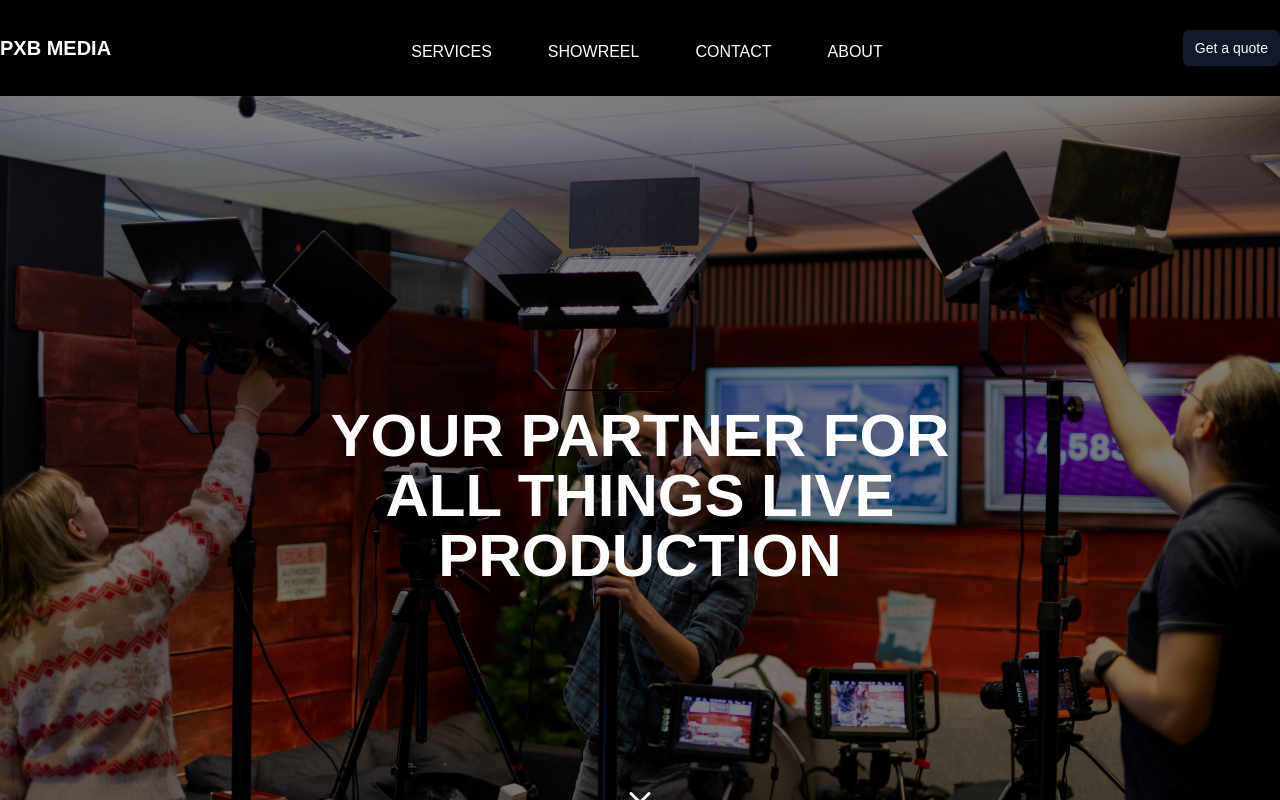
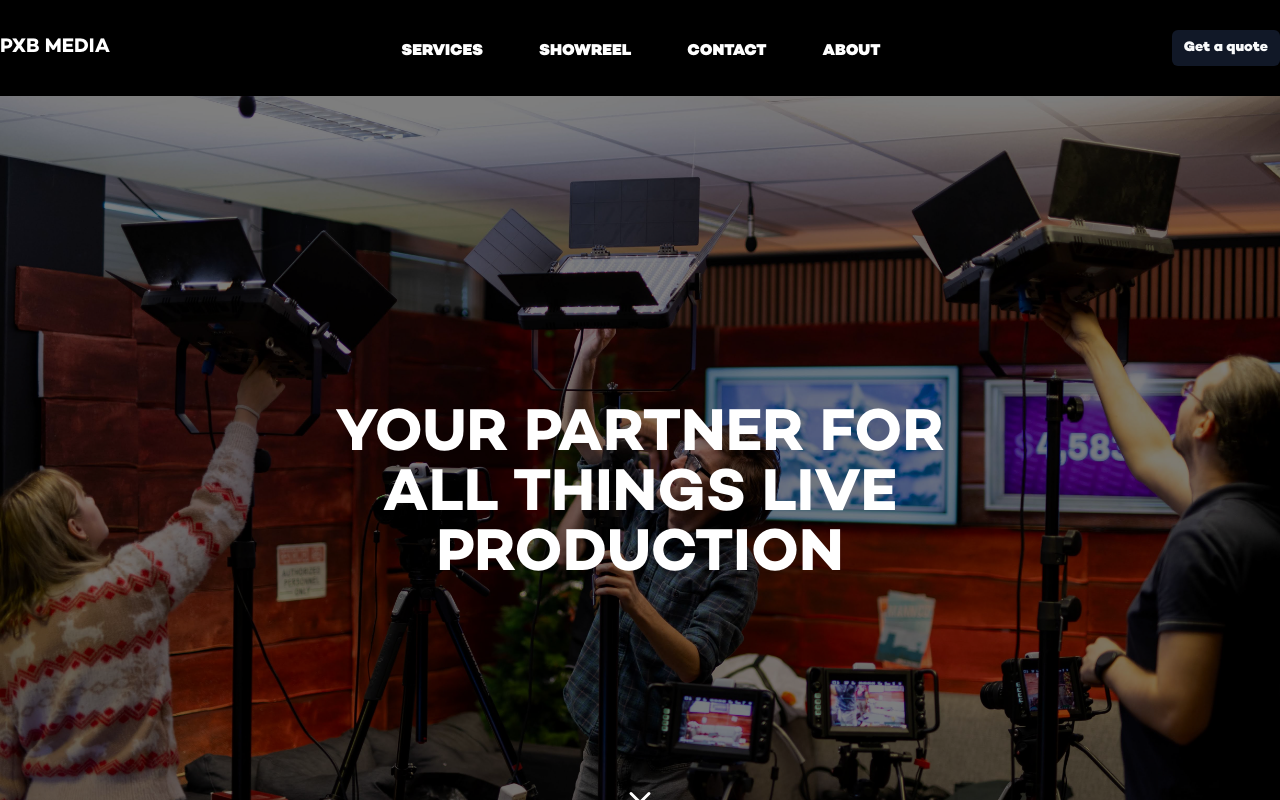
Before and after one commit to ThatGuyHS/pxb-media-test, a Next.js app in the folder pxb-media-test/: page / in a window 1280 px wide. Shown: the top 800 px of the page. Built offline with nearby package versions, Linux system fonts and the light colour scheme.

Commit message:
updated font

```diff
--- a/pxb-media-test/app/globals.css
+++ b/pxb-media-test/app/globals.css
@@ -32,20 +32,20 @@ body {
   }
 }
 
+@layer base {
 @font-face {
-  font-family: 'Compton';
-  src: url('/fonts/campton-black.otf') format('otf'),
-       url('/fonts/campton-bold.otf') format('otf');
+  font-family: 'Campton';
+  src: url(/fonts/campton-black.otf) format('opentype');
   font-weight: normal;
   font-style: normal;
   font-display: swap;
 }
 
 @font-face {
-  font-family: 'Compton';
-  src: url('/fonts/campton-black.otf') format('otf'),
-       url('/fonts/campton-bold.otf') format('otf');
+  font-family: 'Campton';
+  src: url(/fonts/campton-bold.otf) format('opentype');
   font-weight: bold;
   font-style: normal;
   font-display: swap;
 }
+}
--- a/pxb-media-test/app/layout.tsx
+++ b/pxb-media-test/app/layout.tsx
@@ -1,12 +1,11 @@
 import type { Metadata } from "next";
-import { Inter } from "next/font/google";
 import "./globals.css";
 
-const inter = Inter({ subsets: ["latin"] });
+
 
 export const metadata: Metadata = {
-  title: "Create Next App",
-  description: "Generated by create next app",
+  title: "PXB Media",
+  description: "Your partner for all things Live Production",
 };
 
 export default function RootLayout({
--- a/pxb-media-test/tailwind.config.ts
+++ b/pxb-media-test/tailwind.config.ts
@@ -13,7 +13,7 @@ const config: Config = {
         "gradient-conic":
           "conic-gradient(from 180deg at 50% 50%, var(--tw-gradient-stops))",
       },
-      fontFamily: { custom: ['Compton', 'sans-serif'], // Add fallback fonts if necessary
+      fontFamily: { custom: ['Campton', 'sans-serif'],
     },
     animation: {
       'bounce': 'bounce 2s infinite',
```
